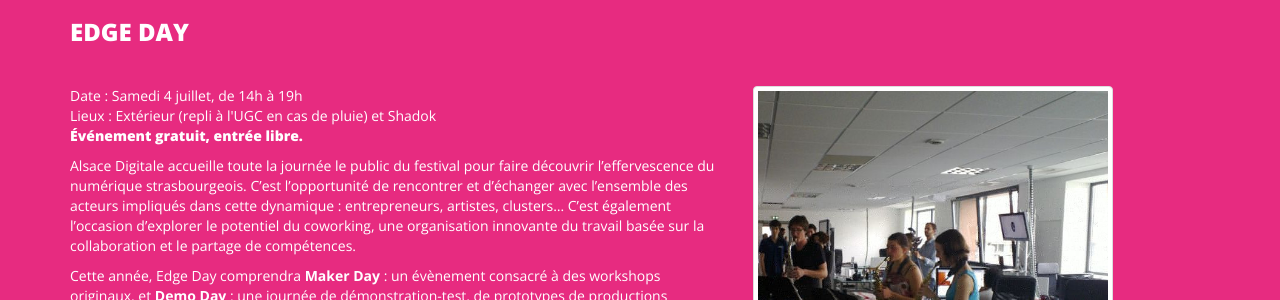
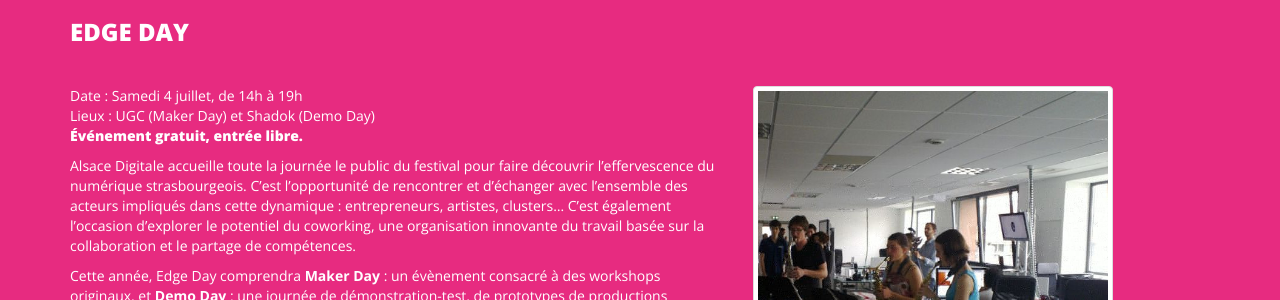
Before and after one commit to AlsaceDigitale/www.edgefest.fr-2019-temporary, a Jekyll site: the page built from edgeday.html, in a window 1280 px wide. Shown: the part 455-755 px from the top of the page. Built offline with Jekyll 4.4.1, drawn with Linux system fonts in a browser that asks for light colours; nearby versions of some CDN libraries; some web fonts are replaced.

Commit message:
Update edgeday.html

```diff
--- a/_includes/edgeday.html
+++ b/_includes/edgeday.html
@@ -8,7 +8,7 @@
     <div class="row">
       <div class="col-md-7" style="margin-bottom: 35px;">
         <p class="date">Date : Samedi 4 juillet, de 14h à 19h</p>
-        <p class="venue">Lieux : Extérieur (repli à l'UGC en cas de pluie) et Shadok</p>
+        <p class="venue">Lieux : UGC (Maker Day) et Shadok (Demo Day)</p>
         <p class="type">Événement gratuit, entrée libre.</p>
         <p class="concept">
           Alsace Digitale accueille toute la journée le public du festival pour faire découvrir l’effervescence du numérique strasbourgeois. C’est l’opportunité de rencontrer et d’échanger avec l’ensemble des acteurs impliqués dans cette dynamique : entrepreneurs, artistes, clusters… C’est également l’occasion d’explorer le potentiel du coworking, une organisation innovante du travail basée sur la collaboration et le partage de compétences.
```
